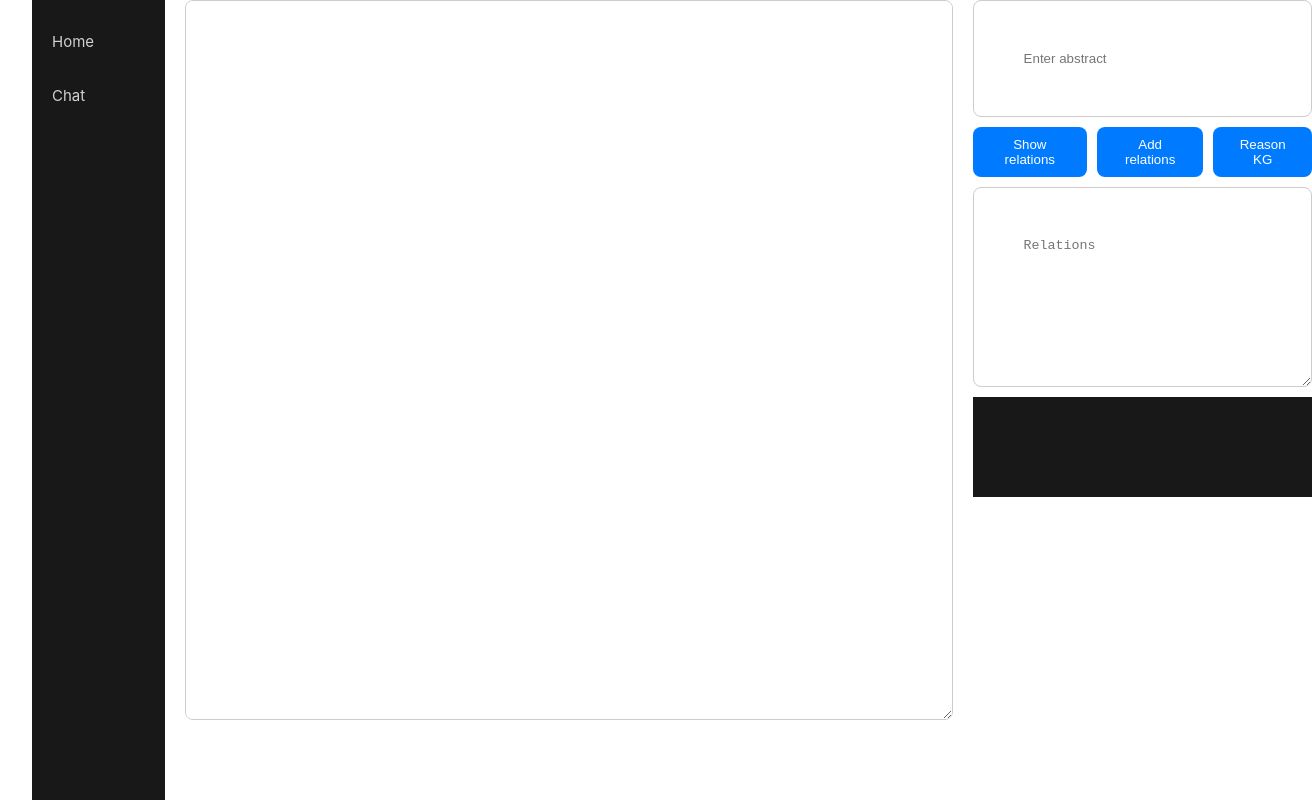
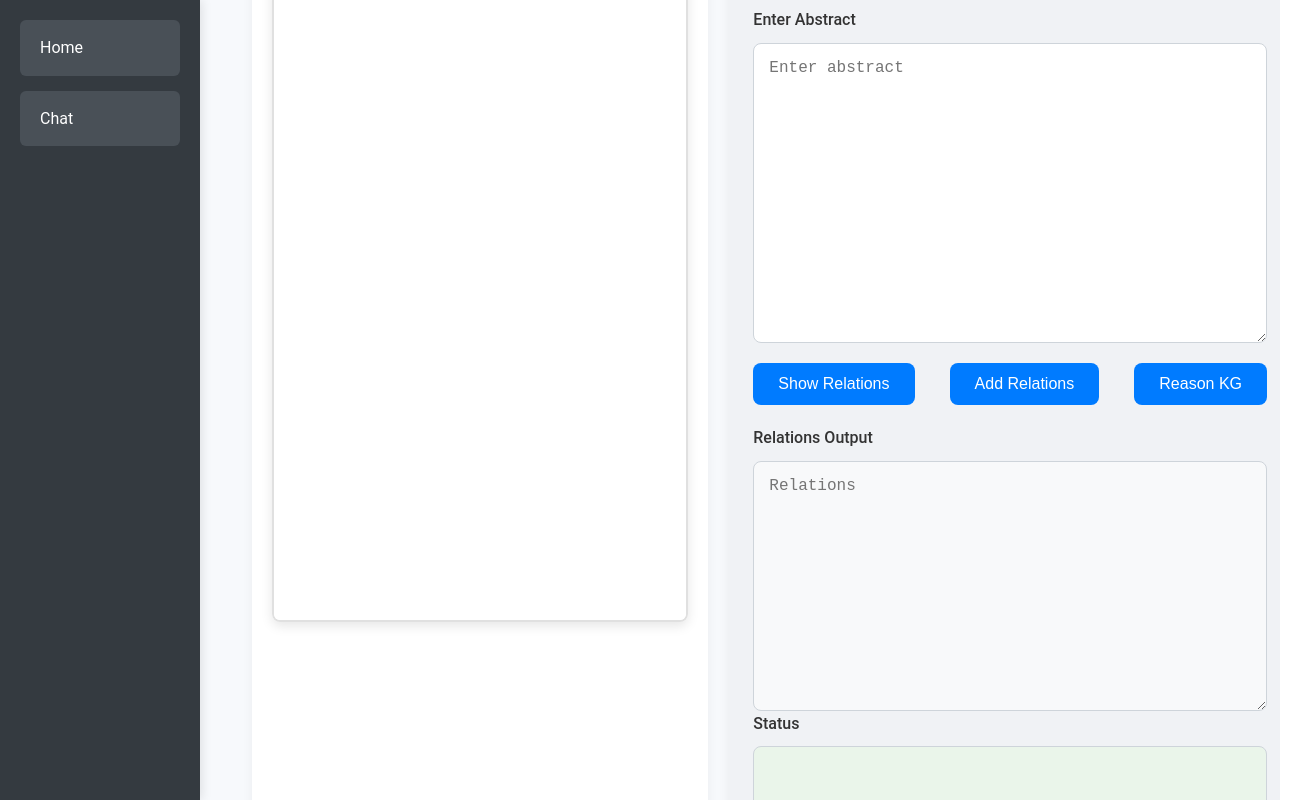
Before and after one commit to AlexLecu/LLMKGraph, a Vue app in the folder frontend/: page / in a window 1280 px wide. Shown: the whole page, 1312 px wide, since content can reach past the window. Built offline with nearby package versions, Linux system fonts and the light colour scheme.

Commit message:
Improve style.

```diff
--- a/frontend/src/views/AboutView.vue
+++ b/frontend/src/views/AboutView.vue
@@ -1,13 +1,12 @@
-
-
 <script setup lang="ts"></script>
 
 <template>
   <div class="app-container">
-    <div class="sidebar">
+    <aside class="sidebar">
       <router-link to="/" class="sidebar-link">Home</router-link>
       <router-link to="/chat" class="sidebar-link">Chat</router-link>
-    </div>
+    </aside>
+
     <div class="chat-content">
       <iframe ref="myIframe" src="http://localhost:8501/?embed=true&embed_options=show_toolbar"></iframe>
     </div>
@@ -15,43 +14,105 @@
 </template>
 
 <style>
+* {
+  margin: 0;
+  padding: 0;
+  box-sizing: border-box;
+}
+
+html, body {
+  height: 100%;
+  width: 100%;
+  overflow-x: hidden;
+}
+
 .app-container {
   display: flex;
-  height: 100vh; /* Make the container full height */
-  width: 100vw; /* Make the container full width */
-  overflow: hidden; /* Prevents scrolling if the content overflows */
+  height: 100vh;
+  width: 100vw;
+  background-color: #f7f9fc;
+  font-family: 'Roboto', sans-serif;
 }
 
 .sidebar {
-  width: 150px; /* Adjust based on your preference */
-  background-color: #181818; /* Example background color */
-  height: 100%; /* Make the sidebar full height */
-  padding-top: 20px; /* Adjust based on your preference */
-  box-sizing: border-box;
+  width: 200px;
+  background-color: #343a40;
+  color: white;
+  height: 100vh;
+  padding: 20px;
+  box-shadow: 2px 0 10px rgba(0, 0, 0, 0.1);
+  display: flex;
+  flex-direction: column;
+  justify-content: flex-start;
+  position: fixed;
+  top: 0;
+  left: 0;
+  z-index: 1;
 }
 
 .sidebar-link {
   display: block;
-  padding: 10px 20px; /* Adjust based on your preference */
+  padding: 15px 20px;
+  margin-bottom: 15px;
+  font-size: 16px;
+  color: #d1d1d1;
+  background-color: #495057;
+  border-radius: 6px;
   text-decoration: none;
-  color: #d1d1d1; /* Light gray color */
-  margin-bottom: 10px; /* Spacing between links */
+  transition: background-color 0.3s ease, transform 0.2s;
 }
 
 .sidebar-link:hover {
-  background-color: #ddd; /* Example hover effect */
-  color: #ffffff; /* Change text color on hover to white for better visibility */
+  background-color: #007bff;
+  color: white;
+  transform: scale(1.05);
+  box-shadow: 0 4px 8px rgba(0, 123, 255, 0.2);
 }
 
 .chat-content {
-  flex-grow: 1; /* Allows the chat content to fill the remaining space */
-  height: 100vh; /* Make it full height */
-  overflow: hidden; /* Prevents scrolling within the chat content area */
+  margin-left: 200px; /* Aligns content next to the sidebar */
+  flex-grow: 1;
+  display: flex;
+  justify-content: center;
+  align-items: center;
+  height: 100vh;
+  overflow: hidden; /* Prevents overflow in the content */
+  padding: 0;
 }
 
 iframe {
-  width: 100%; /* Full width of its container */
-  height: 100%; /* Full height of its container */
-  border: none; /* Removes the default iframe border */
+  width: 100%; /* Make iframe take the full remaining width */
+  height: 100%; /* Make iframe take the full height */
+  border: none; /* Remove default iframe borders */
+  margin: 0;
+  padding: 0;
+}
+
+/* Media Queries */
+@media (max-width: 1024px) {
+  .app-container {
+    flex-direction: column;
+  }
+
+  .chat-content {
+    margin-left: 0;
+    height: calc(100vh - 200px); /* Adjust height based on sidebar */
+  }
+}
+
+@media (max-width: 768px) {
+  .sidebar {
+    width: 100%;
+    height: auto;
+    padding: 10px;
+  }
+
+  .sidebar-link {
+    font-size: 14px;
+  }
+
+  iframe {
+    height: 50vh; /* Adjust iframe height for smaller screens */
+  }
 }
 </style>
--- a/frontend/src/views/HomeView.vue
+++ b/frontend/src/views/HomeView.vue
@@ -8,7 +8,7 @@ const statusText = ref('')
 function showRelations(){
   console.log("abstract", abstract.value);
 
-  fetch('http://localhost:5000/api/showRelations', {
+  fetch('http://localhost:5555/api/showRelations', {
       method: 'POST',
       body: JSON.stringify(abstract.value),
       }
@@ -22,7 +22,7 @@ function showRelations(){
 }
 
 function addRelations(){
-  fetch('http://localhost:5000/api/addRelations', {
+  fetch('http://localhost:5555/api/addRelations', {
       method: 'POST',
   })
   .then((response) => response.json())
@@ -34,7 +34,7 @@ function addRelations(){
 }
 
 function reasonKg(){
-  fetch('http://localhost:5000/api/reason', {
+  fetch('http://localhost:5555/api/reason', {
   method: 'GET',
   })
   .then((response) => {
@@ -47,126 +47,261 @@ function reasonKg(){
 
 <template>
   <div class="app-container">
-    <div class="sidebar">
+    <aside class="sidebar">
       <router-link to="/" class="sidebar-link">Home</router-link>
       <router-link to="/chat" class="sidebar-link">Chat</router-link>
-    </div>
-    <div class="iframe-container">
-      <iframe src="http://localhost:7200/graphs-visualizations?uri=http:%2F%2Fwww.semanticweb.org%2Flecualexandru%2Fontologies%2F2024%2F1%2Funtitled-ontology-6%23AMD&embedded" title="description" class="visualization-iframe"></iframe>
-    </div>
-    <div class="controls-container">
-      <input v-model="abstract" placeholder="Enter abstract" class="input-field">
-      <div class="buttons-container">
-        <button @click="showRelations" class="action-button">Show relations</button>
-        <button @click="addRelations" class="action-button">Add relations</button>
-        <button @click="reasonKg" class="action-button">Reason KG</button>
-      </div>
-      <textarea v-model="responseText" placeholder="Relations" readonly class="response-textarea"></textarea>
-      <textarea v-model="statusText" readonly class="status-textarea"></textarea>
+    </aside>
+
+    <div class="main-content">
+      <section class="iframe-section">
+        <h2 class="section-title">Knowledge Graph Visualization</h2>
+        <iframe
+          src="http://localhost:7200/graphs-visualizations?uri=http:%2F%2Fwww.semanticweb.org%2Flecualexandru%2Fontologies%2F2024%2F1%2Funtitled-ontology-6%23AMD&embedded"
+          title="Knowledge Graph Visualization"
+          class="visualization-iframe">
+        </iframe>
+      </section>
+
+      <section class="controls-section">
+        <h2 class="section-title">Knowledge Graph Operations</h2>
+
+        <div class="input-area">
+          <label for="abstract-input" class="input-label">Enter Abstract</label>
+          <textarea v-model="abstract" id="abstract-input" placeholder="Enter abstract" class="abstract-textarea"></textarea>
+        </div>
+
+        <div class="buttons-container">
+          <button @click="showRelations" class="action-button">Show Relations</button>
+          <button @click="addRelations" class="action-button">Add Relations</button>
+          <button @click="reasonKg" class="action-button">Reason KG</button>
+        </div>
+
+        <div class="output-area">
+          <div class="textarea-container">
+            <label for="response-text" class="input-label">Relations Output</label>
+            <textarea v-model="responseText" id="response-text" placeholder="Relations" readonly class="response-textarea"></textarea>
+          </div>
+          <div class="textarea-container">
+            <label for="status-text" class="input-label">Status</label>
+            <textarea v-model="statusText" id="status-text" readonly class="status-textarea"></textarea>
+          </div>
+        </div>
+      </section>
     </div>
   </div>
 </template>
 
 <style>
+* {
+  margin: 0;
+  padding: 0;
+  box-sizing: border-box;
+}
+
+html, body {
+  height: 100%;
+  width: 100%;
+  overflow-x: hidden; /* Prevent horizontal overflow */
+}
+
+/* General App Container */
 .app-container {
   display: flex;
-  height: 100vh; /* Use the full height of the viewport */
+  min-height: 100vh;
   width: 100vw;
-  gap: 20px;
-  padding-left: 0; /* Ensure no padding is pushing content to the right */
-  align-items: flex-start; /* Align items to the start of the flex-direction which is horizontal here */
+  background-color: #f7f9fc;
+  font-family: 'Roboto', sans-serif;
+  overflow-x: hidden; /* Ensure no horizontal scrolling */
 }
+
+/* Sidebar Styling */
 .sidebar {
-  width: 150px; /* Adjust based on your preference */
-  background-color: #181818; /* Example background color */
-  height: 100%; /* Make the sidebar full height */
-  padding-top: 20px; /* Adjust based on your preference */
-  box-sizing: border-box;
+  width: 200px;
+  background-color: #343a40;
+  color: white;
+  height: 100vh;
+  padding: 20px;
+  box-shadow: 2px 0 10px rgba(0, 0, 0, 0.1);
+  display: flex;
+  flex-direction: column;
+  justify-content: flex-start;
+  position: fixed;
+  left: 0;
+  top: 0;
 }
 
 .sidebar-link {
   display: block;
-  padding: 10px 20px; /* Adjust based on your preference */
-  text-decoration: none;
-  color: #d1d1d1; /* Light gray color */
-  margin-bottom: 10px; /* Spacing between links */
+  padding: 15px 20px;
+  margin-bottom: 15px;
+  font-size: 16px;
+  color: #fff;
+  background-color: #495057;
+  border-radius: 6px;
+  transition: background-color 0.3s ease, transform 0.2s;
 }
 
 .sidebar-link:hover {
-  background-color: #ddd; /* Example hover effect */
-  color: #ffffff; /* Change text color on hover to white for better visibility */
-}
-.visualization-iframe {
-  flex-grow: 1; /* Allow the iframe to grow to fill available space */
-  width: 60vw; /* Use viewport width units to set width directly */
-  height: 90vh; /* Adjust height as needed */
-  border: 1px solid #ccc;
-  border-radius: 8px;
-  overflow: auto;
-  resize: both;
+  background-color: #007bff;
+  color: #ffffff;
+  transform: scale(1.05);
+  box-shadow: 0 4px 8px rgba(0, 123, 255, 0.2);
 }
 
-.controls-container {
-  flex-basis: 30%;
+/* Main Content Area */
+.main-content {
+  margin-left: 200px; /* Offset the content by the width of the sidebar */
+  display: flex;
+  flex-grow: 1;
+  gap: 20px;
+  padding: 20px;
+  background-color: #f7f9fc;
+  overflow-x: hidden;
+  width: calc(100% - 200px); /* Ensure the content fits within the viewport */
+}
+
+/* Visualization Section */
+.iframe-section {
+  flex-grow: 2;
+  padding: 20px;
+  background-color: #fff;
+  border-radius: 8px;
+  box-shadow: 0 4px 12px rgba(0, 0, 0, 0.05);
+}
+
+.visualization-iframe {
+  width: 100%;
+  height: 80vh;
+  border: 2px solid #e0e0e0;
+  border-radius: 8px;
+  box-shadow: 0 4px 12px rgba(0, 0, 0, 0.1);
+}
+
+/* Controls Section */
+.controls-section {
+  flex-grow: 1;
+  display: flex;
+  flex-direction: column;
+  gap: 20px;
+  background-color: #f0f2f5;
+  padding: 25px;
+  border-radius: 8px;
+  box-shadow: 0 4px 12px rgba(0, 0, 0, 0.05);
+}
+
+/* Fix for the section title text color */
+.section-title {
+  font-size: 24px;
+  font-weight: bold;
+  color: #333; /* Darker text for better visibility */
+  margin-bottom: 15px;
+}
+
+/* Input and Button Areas */
+.input-area, .textarea-container {
   display: flex;
   flex-direction: column;
   gap: 10px;
 }
 
-.status-textarea {
-  color: green;
-  height: 100px;
-  width: 100%;
-  padding: 10px;
-  border: none;
-  resize: none;
-  background-color: #181818;
+.input-label {
+  font-size: 16px;
+  font-weight: 500;
+  color: #333; /* Darker color for better visibility */
 }
 
-.input-field, .response-textarea {
-  padding: 50px;
-  border: 1px solid #ccc;
+/* Abstract Textarea */
+.abstract-textarea {
+  height: 300px;
+  padding: 15px;
+  border: 1px solid #ced4da;
   border-radius: 8px;
-  width: 100%;
+  background-color: #ffffff;
+  font-size: 16px;
+  color: #333; /* Darker color for text inside the textarea */
+  transition: border-color 0.3s ease;
+}
+
+.abstract-textarea:focus {
+  border-color: #007bff;
+  outline: none;
+  box-shadow: 0 0 0 0.2rem rgba(0, 123, 255, 0.25);
+}
+
+/* Response and Status Textareas */
+.response-textarea, .status-textarea {
+  padding: 15px;
+  border: 1px solid #ced4da;
+  border-radius: 8px;
+  background-color: #ffffff;
+  font-size: 16px;
+  color: #333; /* Darker color for text in the textareas */
+  resize: vertical;
   box-sizing: border-box;
 }
 
 .response-textarea {
-  height: 200px; /* Adjust based on your preference */
-  resize: vertical;
+  height: 250px;
+  background-color: #f8f9fa;
+}
+
+.status-textarea {
+  height: 120px;
+  background-color: #eaf5ea;
+  color: #28a745;
+}
+
+/* Buttons */
+.buttons-container {
+  display: flex;
+  justify-content: space-between;
+  gap: 15px;
 }
 
 .action-button {
-  padding: 10px 20px;
+  padding: 12px 25px;
   border: none;
   border-radius: 8px;
   cursor: pointer;
   background-color: #007bff;
   color: white;
-  transition: background-color 0.3s ease;
+  font-size: 16px;
+  font-weight: 500;
+  transition: background-color 0.3s ease, box-shadow 0.2s ease;
 }
 
 .action-button:hover {
   background-color: #0056b3;
+  box-shadow: 0 4px 8px rgba(0, 123, 255, 0.2);
 }
 
-.buttons-container {
-  display: flex;
-  gap: 10px;
-}
-
-@media (max-width: 1024px; margin: 0) {
+/* Media Queries */
+@media (max-width: 1024px) {
   .app-container {
     flex-direction: column;
   }
 
-  .iframe-container, .controls-container {
-    flex-basis: auto;
-    width: 100%;
+  .visualization-iframe {
+    height: 50vh;
+  }
+}
+
+@media (max-width: 768px) {
+  .main-content {
+    flex-direction: column;
   }
 
   .visualization-iframe {
-    height: 50vh; /* Adjust for smaller screens */
+    height: 45vh;
+  }
+
+  .abstract-textarea, .response-textarea, .status-textarea {
+    font-size: 14px;
+  }
+
+  .action-button {
+    padding: 10px 20px;
+    font-size: 14px;
   }
 }
 </style>
```
